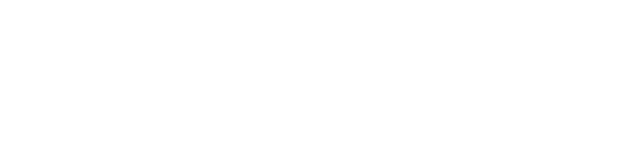
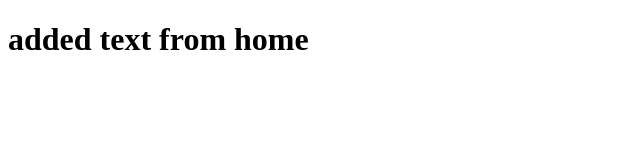
Before and after one commit to MichaelMatiushyn/nIT, a plain HTML site: page index.html in a window 1280 px wide. Shown: the whole page, without its empty margins (0-640 px from the left). Drawn offline with Linux system fonts and the light colour scheme.

Commit message:
added from home 3

```diff
--- a/index.html
+++ b/index.html
@@ -6,6 +6,6 @@
     <title>Start of the course</title>
 </head>
 <body>
-
+<h1>added text from home</h1>
 </body>
 </html>
```
